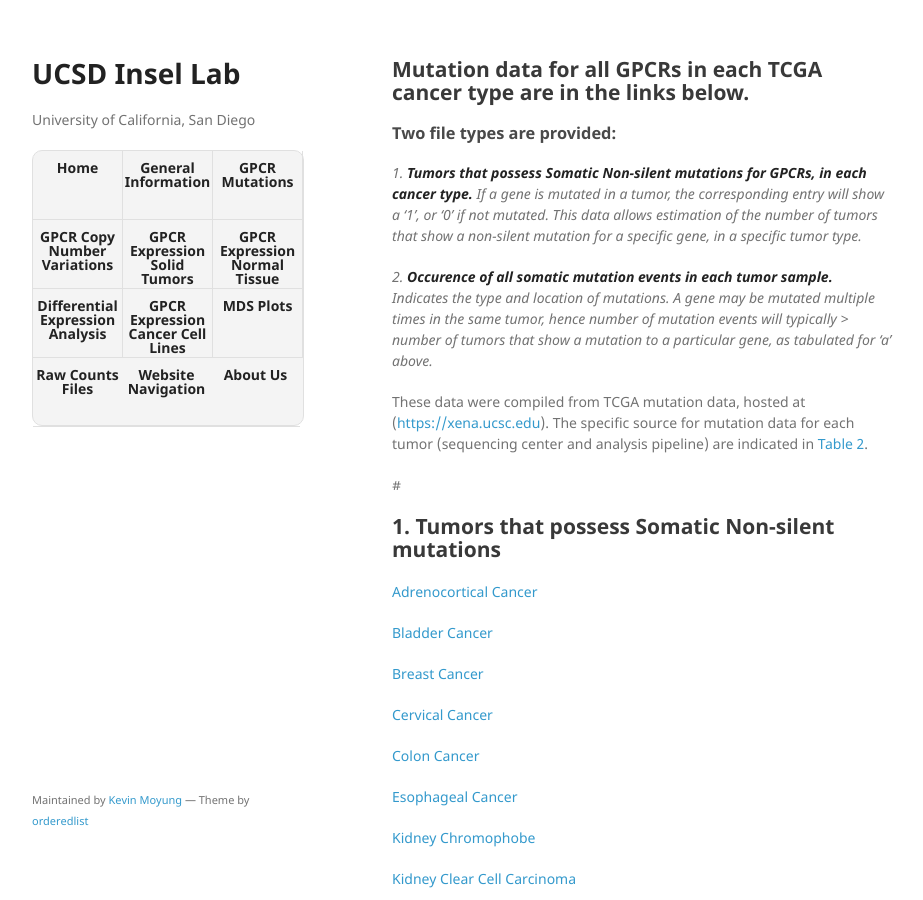
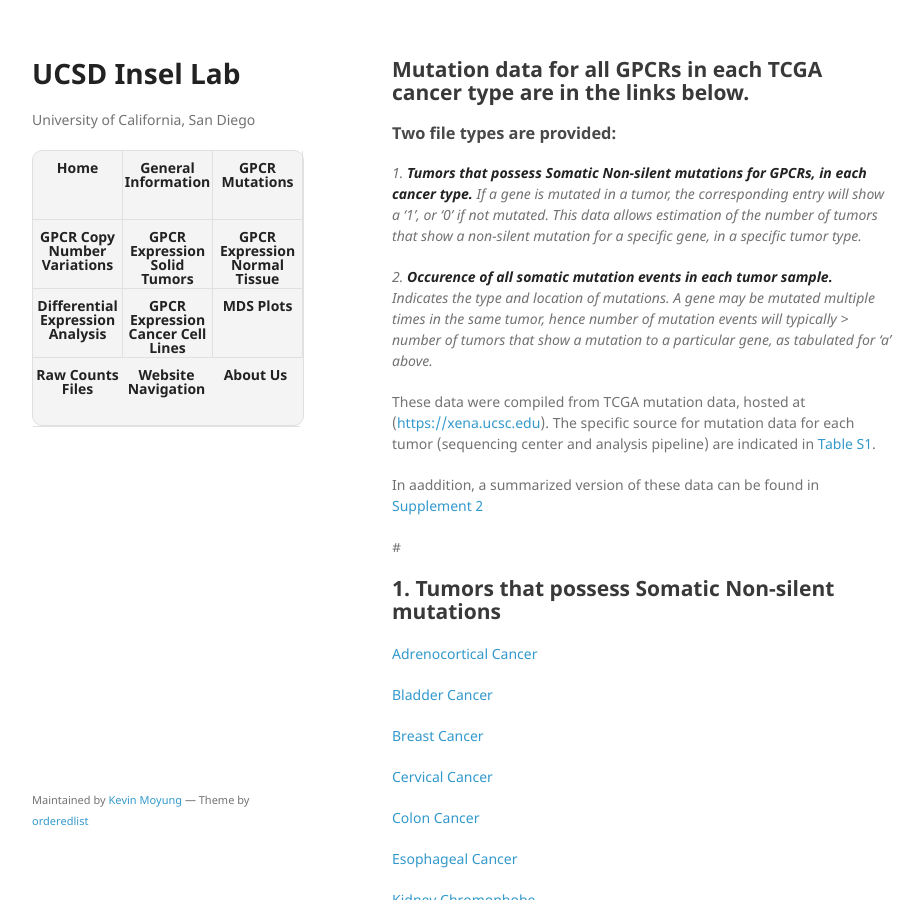
Before and after one commit to insellab/insellab.github.io, a Jekyll site: the page built from gpcr_mutations.md, in a window 1280 px wide and 900 px high. Shown: the whole window, without its empty margins (178-1101 px from the left). Built offline with Jekyll 4.4.1, drawn with Linux system fonts in a browser that asks for light colours; our own code applies the rules of GitHub Pages for plain Markdown files.

Commit message:
Update gpcr_mutations.md

```diff
--- a/gpcr_mutations.md
+++ b/gpcr_mutations.md
@@ -10,9 +10,9 @@ layout: default
 
 *2. **Occurence of all somatic mutation events in each tumor sample.** Indicates the type and location of mutations. A gene may be mutated multiple times in the same tumor, hence number of mutation events will typically > number of tumors that show a mutation to a particular gene, as tabulated for 'a' above.*
 
-These data were compiled from TCGA mutation data, hosted at ([https://xena.ucsc.edu](https://xena.ucsc.edu)). The specific source for mutation data for each tumor (sequencing center and analysis pipeline) are indicated in [Table 2]().
+These data were compiled from TCGA mutation data, hosted at ([https://xena.ucsc.edu](https://xena.ucsc.edu)). The specific source for mutation data for each tumor (sequencing center and analysis pipeline) are indicated in [Table S1](https://drive.google.com/open?id=1fvKFBhpNL4Nl_g5Be5b3O6FWHxHpU8C3).
 
-
+In aaddition, a summarized version of these data can be found in [Supplement 2](https://drive.google.com/open?id=1ROW2FWvDYlP7w5n-qMR8KMapnjkD2Ta9)
 
 
 #
```
